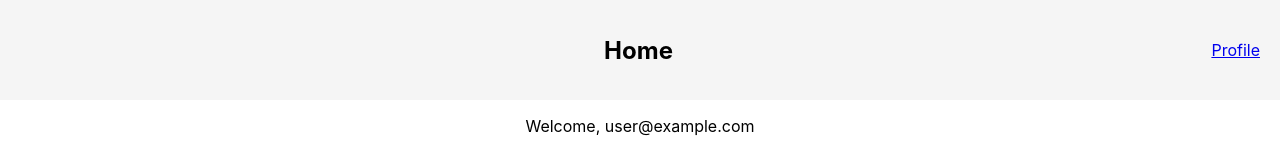
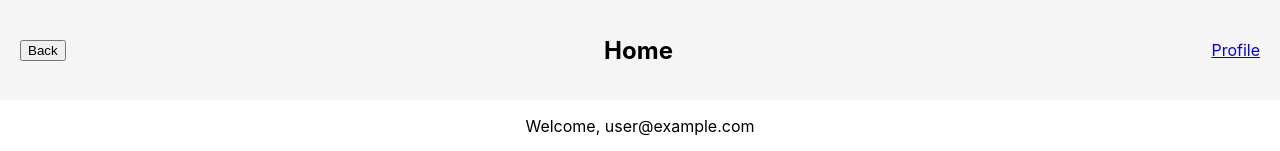
Before and after one commit to MikoFrosty/mindless, a React (Create React App) app: page /home in a window 1280 px wide. Shown: the top 151 px of the page. Built offline with nearby package versions, Linux system fonts and the light colour scheme; no server answers; sample sign-in values are in the browser's storage.

Commit message:
Change show to hide on prop names

```diff
--- a/src/components/Header.js
+++ b/src/components/Header.js
@@ -3,20 +3,20 @@ import "./Header.css";
 import { useNavigate } from "react-router-dom";
 
 export default function Header({
-  showBackBtn,
+  hideBackBtn,
   pageName,
-  showProfileBtn,
+  hideProfileBtn,
   onLogoutClick,
   user,
 }) {
   const navigate = useNavigate();
   return (
     <div id="header">
-      <button className={showBackBtn || "hide"} onClick={() => navigate(-1)}>
+      <button className={hideBackBtn ? "hide" : undefined} onClick={() => navigate(-1)}>
         Back
       </button>
       <h1>{pageName}</h1>
-      <Link to="/home/profile" className={showProfileBtn || "hide"}>
+      <Link to="/home/profile" className={hideProfileBtn ? "hide" : undefined}>
         Profile
       </Link>
     </div>
```
